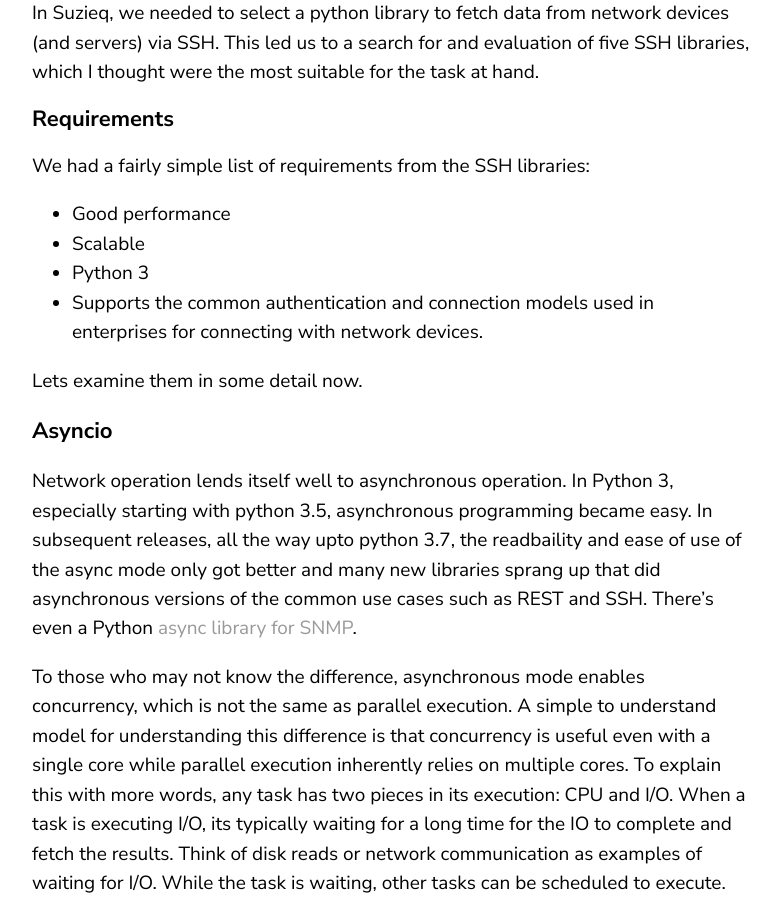
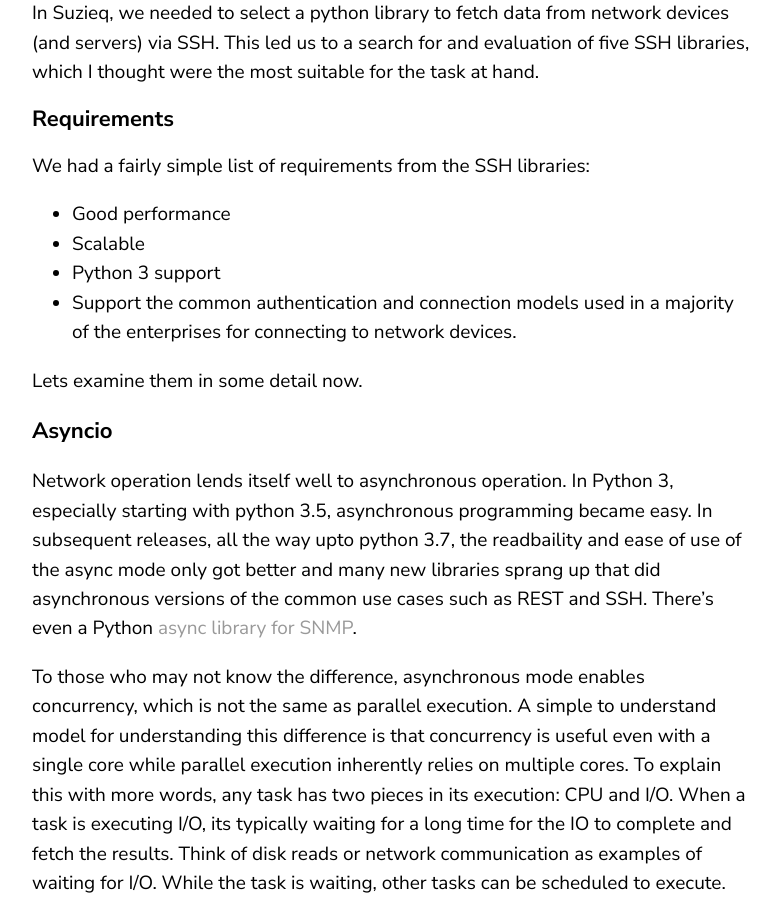
Before and after one commit to elegantnetwork/elegantnetwork.github.io, a Jekyll site: the page built from _posts/2020-09-06-comparing-ssh.md, in a window 1280 px wide and 900 px high, scrolled down 390 px. Shown: the whole window, without its empty margins (68-848 px from the left). Built offline with Jekyll 4.4.1, drawn with Linux system fonts in a browser that asks for light colours; comment, search, counter and statistics services are not loaded; some of the changed text lies outside the part shown.

Commit message:
More table formatting fixes

```diff
--- a/_posts/2020-09-06-comparing-ssh.md
+++ b/_posts/2020-09-06-comparing-ssh.md
@@ -13,8 +13,8 @@
 We had a fairly simple list of requirements from the SSH libraries:
 - Good performance
 - Scalable
-- Python 3
-- Supports the common authentication and connection models used in enterprises for connecting with network devices.
+- Python 3 support
+- Support the common authentication and connection models used in a majority of the enterprises for connecting to network devices.
 
 Lets examine them in some detail now.
 
@@ -53,7 +53,7 @@
 
 All five libraries satisfy all the SSH functionality desired by Suzieq. Here is a table to compare the different libraries and their features:
 
-|  |asyncssh | scrapli | ssh2-python | paramiko | netmiko |
+|  | asyncssh | scrapli | ssh2-python | paramiko | netmiko |
 | :--: | :--------: | :-------: | :-----------: | :--------: | :-------:|
 | Version Tested | 2.4.0 | 2020.8.28 | 0.17.0 | 2.7.2 | 3.3.0 |
 | Python3 Support | yes | yes | yes | yes | yes |
```
Also changed, not shown: other parts of _posts/2020-09-06-comparing-ssh.md (+2 -2 lines).
